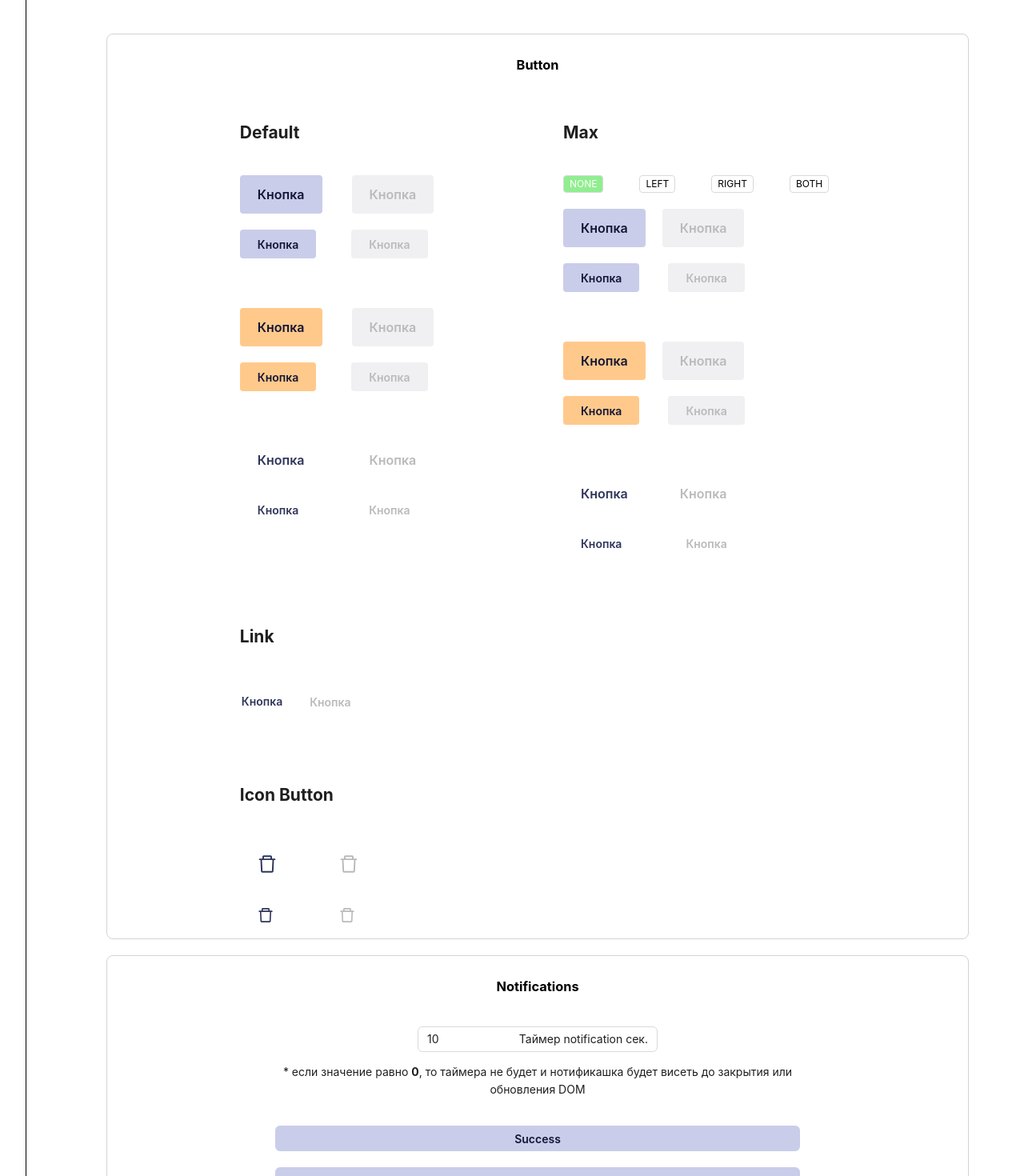
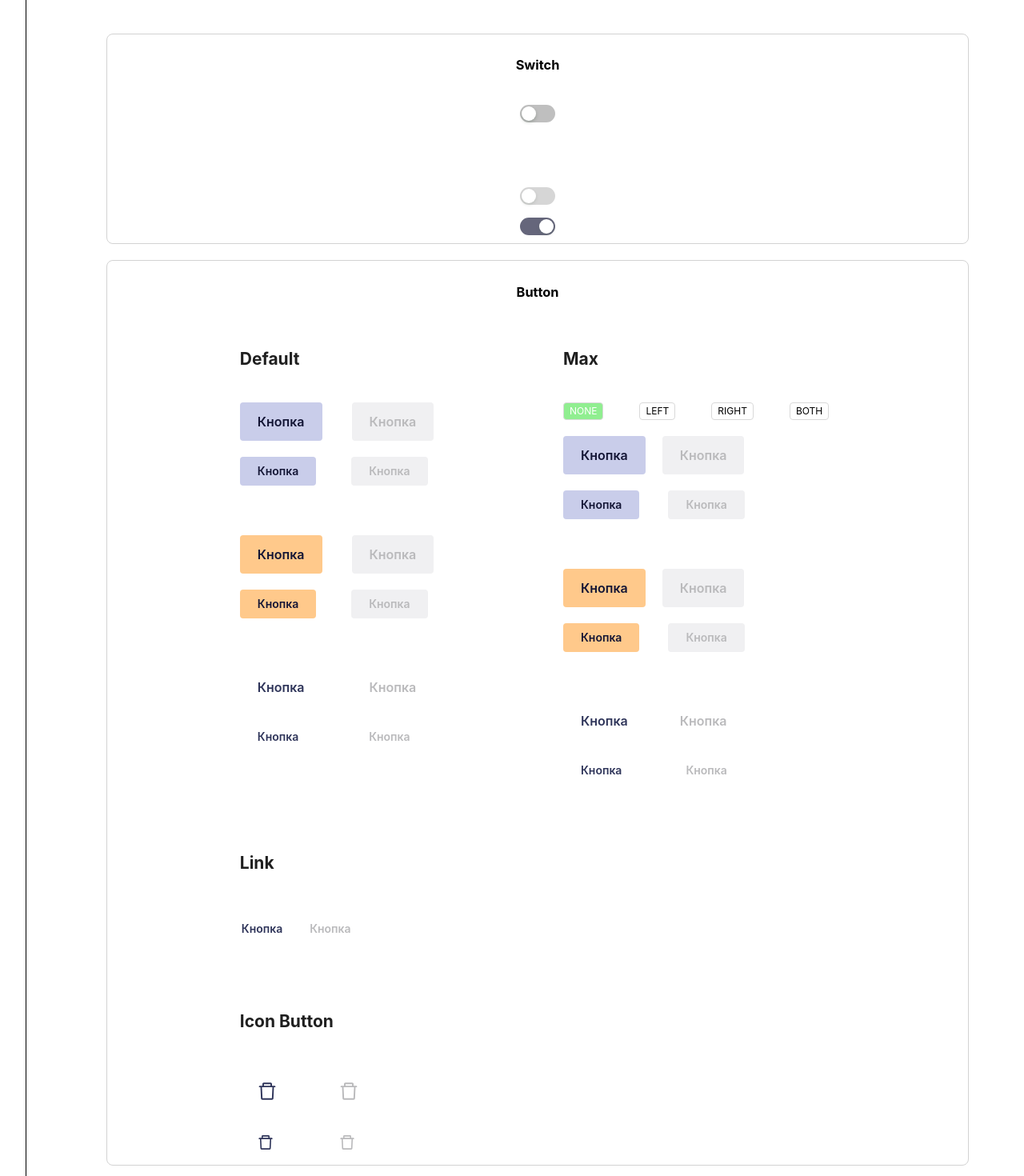
Before and after one commit to KorshunovNick/ant-design-system, a React (Vite) app: page / in a window 1280 px wide. Shown: the part 380-1850 px from the top of the page at 80% size. Built offline with nearby package versions, Linux system fonts and the light colour scheme.

Commit message:
Добавил switch

```diff
--- a/src/DesignComponents/DesignComponents.tsx
+++ b/src/DesignComponents/DesignComponents.tsx
@@ -28,6 +28,7 @@ import { Tokens } from './designTokens/Tokens.types.js';
 import { joyDeckTokens } from './designTokens/tokens/joyDeckTokens.js';
 import ButtonCard from './components/Button/ButtonCard.js';
 import NotificationBox from './components/Notification/NotificationBox.js';
+import SwitchBox from './components/Switch/SwitchBox.js';
 
 const themeObject: Record<string, Tokens> = {
   crmTokens,
@@ -77,12 +78,16 @@ const DesignComponents = () => {
         gap={20}
         style={{ padding: 100, border: '1px solid black' }}
       >
+        <WrapperComponent title={'Switch'}>
+          <SwitchBox />
+        </WrapperComponent>
         <WrapperComponent title={'Button'}>
           <ButtonCard />
         </WrapperComponent>
         <WrapperComponent title={'Notifications'}>
           <NotificationBox />
         </WrapperComponent>
+
         <WrapperComponent title={'Card'}>
           <Card title="Card" style={{ width: 300 }}>
             <p>Card content</p>
@@ -198,9 +203,7 @@ const DesignComponents = () => {
         <WrapperComponent title={'Tag'}>
           <Tag color="blue">Tag</Tag>
         </WrapperComponent>
-        <WrapperComponent title={'Switch'}>
-          <Switch defaultChecked />
-        </WrapperComponent>
+
         <WrapperComponent title={'Dropdown'}>
           <Dropdown overlay={<Menu>Dropdown menu</Menu>}>
             <Button>Dropdown</Button>
--- a/src/DesignComponents/components/Button/ButtonCard.tsx
+++ b/src/DesignComponents/components/Button/ButtonCard.tsx
@@ -3,43 +3,11 @@ import { Button, ButtonProps, Flex, FlexProps, Tag } from 'antd';
 import { SearchOutlined } from '@ant-design/icons';
 import { DeleteOutlined } from '@ant-design/icons';
 import stl from './ButtonCard.module.scss';
-
-const ButtonFlexContainer = ({
-  children,
-  ...props
-}: PropsWithChildren & FlexProps) => {
-  return (
-    <Flex gap={props.gap ?? 62} vertical>
-      {children}
-    </Flex>
-  );
-};
-
-const ButtonFlexCol = ({
-  children,
-  ...props
-}: PropsWithChildren & FlexProps) => {
-  return (
-    <Flex gap={props.gap ?? 20} vertical>
-      {children}
-    </Flex>
-  );
-};
-
-const ButtonFlexRow = ({
-  children,
-  ...props
-}: PropsWithChildren & FlexProps) => {
-  return (
-    <Flex
-      gap={props.gap ?? 37}
-      justify="space-between"
-      style={props.style ?? { width: 'fit-content' }}
-    >
-      {children}
-    </Flex>
-  );
-};
+import {
+  FlexCol,
+  FlexContainer,
+  FlexRow,
+} from '../FlexContainers/FlexContainers';
 
 const ButtonCard = () => {
   const [iconPosition, setIconPosition] = useState<
@@ -71,46 +39,46 @@ const ButtonCard = () => {
 
   return (
     <div className={stl.container}>
-      <ButtonFlexContainer className={stl.default}>
-        <ButtonFlexCol>
+      <FlexContainer className={stl.default}>
+        <FlexCol>
           <h2 style={{ textAlign: 'start' }}>Default</h2>
-          <ButtonFlexRow>
+          <FlexRow>
             {LargeButton()}
             {LargeButton({ disabled: true })}
-          </ButtonFlexRow>
-          <ButtonFlexRow gap={44}>
+          </FlexRow>
+          <FlexRow gap={44}>
             {SmallButton()}
             {SmallButton({ disabled: true })}
-          </ButtonFlexRow>
-        </ButtonFlexCol>
+          </FlexRow>
+        </FlexCol>
 
-        <ButtonFlexCol>
-          <ButtonFlexRow>
+        <FlexCol>
+          <FlexRow>
             {LargeButton({ type: 'primary' })}
             {LargeButton({ disabled: true, type: 'primary' })}
-          </ButtonFlexRow>
-          <ButtonFlexRow gap={44}>
+          </FlexRow>
+          <FlexRow gap={44}>
             {SmallButton({ type: 'primary' })}
             {SmallButton({ disabled: true, type: 'primary' })}
-          </ButtonFlexRow>
-        </ButtonFlexCol>
+          </FlexRow>
+        </FlexCol>
 
-        <ButtonFlexCol>
-          <ButtonFlexRow>
+        <FlexCol>
+          <FlexRow>
             {LargeButton({ type: 'link' })}
             {LargeButton({ disabled: true, type: 'link' })}
-          </ButtonFlexRow>
-          <ButtonFlexRow gap={44}>
+          </FlexRow>
+          <FlexRow gap={44}>
             {SmallButton({ type: 'link' })}
             {SmallButton({ disabled: true, type: 'link' })}
-          </ButtonFlexRow>
-        </ButtonFlexCol>
-      </ButtonFlexContainer>
+          </FlexRow>
+        </FlexCol>
+      </FlexContainer>
 
-      <ButtonFlexContainer className={stl.max}>
-        <ButtonFlexCol>
+      <FlexContainer className={stl.max}>
+        <FlexCol>
           <h2 style={{ textAlign: 'start' }}>Max</h2>
-          <ButtonFlexRow>
+          <FlexRow>
             <Tag
               onClick={() => setIconPosition('none')}
               style={{
@@ -155,56 +123,56 @@ const ButtonCard = () => {
             >
               BOTH
             </Tag>
-          </ButtonFlexRow>
-          <ButtonFlexRow gap={21}>
+          </FlexRow>
+          <FlexRow gap={21}>
             {LargeButton({}, true)}
             {LargeButton({ disabled: true }, true)}
-          </ButtonFlexRow>
-          <ButtonFlexRow gap={36}>
+          </FlexRow>
+          <FlexRow gap={36}>
             {SmallButton({}, true)}
             {SmallButton({ disabled: true }, true)}
-          </ButtonFlexRow>
-        </ButtonFlexCol>
+          </FlexRow>
+        </FlexCol>
 
-        <ButtonFlexCol>
-          <ButtonFlexRow gap={21}>
+        <FlexCol>
+          <FlexRow gap={21}>
             {LargeButton({ type: 'primary' }, true)}
             {LargeButton({ disabled: true, type: 'primary' }, true)}
-          </ButtonFlexRow>
-          <ButtonFlexRow gap={36}>
+          </FlexRow>
+          <FlexRow gap={36}>
             {SmallButton({ type: 'primary' }, true)}
             {SmallButton({ disabled: true, type: 'primary' }, true)}
-          </ButtonFlexRow>
-        </ButtonFlexCol>
+          </FlexRow>
+        </FlexCol>
 
-        <ButtonFlexCol>
-          <ButtonFlexRow gap={21}>
+        <FlexCol>
+          <FlexRow gap={21}>
             {LargeButton({ type: 'link' }, true)}
             {LargeButton({ disabled: true, type: 'link' }, true)}
-          </ButtonFlexRow>
-          <ButtonFlexRow gap={36}>
+          </FlexRow>
+          <FlexRow gap={36}>
             {SmallButton({ type: 'link' }, true)}
             {SmallButton({ disabled: true, type: 'link' }, true)}
-          </ButtonFlexRow>
-        </ButtonFlexCol>
-      </ButtonFlexContainer>
+          </FlexRow>
+        </FlexCol>
+      </FlexContainer>
 
-      <ButtonFlexContainer gap={30} className={stl.links}>
+      <FlexContainer gap={30} className={stl.links}>
         <h2 style={{ textAlign: 'start' }}>Link</h2>
-        <ButtonFlexRow gap={30}>
+        <FlexRow gap={30}>
           {SmallButton({ type: 'link', href: '/', style: { padding: 0 } })}
           {SmallButton({ disabled: true, type: 'link', style: { padding: 0 } })}
-        </ButtonFlexRow>
-      </ButtonFlexContainer>
+        </FlexRow>
+      </FlexContainer>
 
-      <ButtonFlexContainer>
+      <FlexContainer>
         <> </>
-      </ButtonFlexContainer>
+      </FlexContainer>
 
-      <ButtonFlexContainer gap={30} className={stl.icons}>
+      <FlexContainer gap={30} className={stl.icons}>
         <h2 style={{ textAlign: 'start' }}>Icon Button</h2>
-        <ButtonFlexCol gap={22}>
-          <ButtonFlexRow gap={26}>
+        <FlexCol gap={22}>
+          <FlexRow gap={26}>
             {LargeButton({
               type: 'link',
               icon: <DeleteOutlined size={24} />,
@@ -218,8 +186,8 @@ const ButtonCard = () => {
               children: '',
               style: { fontSize: 24 },
             })}
-          </ButtonFlexRow>
-          <ButtonFlexRow gap={30}>
+          </FlexRow>
+          <FlexRow gap={30}>
             {SmallButton({
               type: 'link',
               icon: <DeleteOutlined size={20} />,
@@ -233,9 +201,9 @@ const ButtonCard = () => {
               style: { fontSize: 20 },
               disabled: true,
             })}
-          </ButtonFlexRow>
-        </ButtonFlexCol>
-      </ButtonFlexContainer>
+          </FlexRow>
+        </FlexCol>
+      </FlexContainer>
     </div>
   );
 };
--- /dev/null
+++ b/src/DesignComponents/components/FlexContainers/FlexContainers.tsx
@@ -0,0 +1,39 @@
+import { Flex, FlexProps } from 'antd';
+import { PropsWithChildren } from 'react';
+
+export const FlexContainer = ({
+  children,
+  ...props
+}: PropsWithChildren & FlexProps) => {
+  return (
+    <Flex gap={props.gap ?? 62} vertical>
+      {children}
+    </Flex>
+  );
+};
+
+export const FlexCol = ({
+  children,
+  ...props
+}: PropsWithChildren & FlexProps) => {
+  return (
+    <Flex gap={props.gap ?? 20} vertical>
+      {children}
+    </Flex>
+  );
+};
+
+export const FlexRow = ({
+  children,
+  ...props
+}: PropsWithChildren & FlexProps) => {
+  return (
+    <Flex
+      gap={props.gap ?? 37}
+      justify="space-between"
+      style={props.style ?? { width: 'fit-content' }}
+    >
+      {children}
+    </Flex>
+  );
+};
--- /dev/null
+++ b/src/DesignComponents/components/Switch/SwitchBox.tsx
@@ -0,0 +1,18 @@
+import { Switch } from 'antd';
+import { FlexCol } from '../FlexContainers/FlexContainers';
+
+const SwitchBox = () => {
+  return (
+    <div style={{ maxWidth: 44 }}>
+      <FlexCol gap={81}>
+        <Switch />
+        <FlexCol gap={16}>
+          <Switch disabled />
+          <Switch defaultChecked disabled />
+        </FlexCol>
+      </FlexCol>
+    </div>
+  );
+};
+
+export default SwitchBox;
--- a/src/DesignComponents/designTokens/parseDesignTokens.ts
+++ b/src/DesignComponents/designTokens/parseDesignTokens.ts
@@ -61,7 +61,7 @@ export function parseDesignTokens(tokens: Tokens) {
         }
       }
       // Вот тут можно поменять имя, а после смотреть в консоли
-      if (themeKey === 'Notification') {
+      if (themeKey === 'Switch') {
         currentTokens.push(`${token}: '${resultValue}' `);
       }
 
--- a/src/MyTestingComponents/HoverCards/TestComponent.tsx
+++ b/src/MyTestingComponents/HoverCards/TestComponent.tsx
@@ -1,6 +1,7 @@
 import React from 'react';
-import { ConfigProvider, DatePicker, Drawer } from 'antd';
+import { ConfigProvider, DatePicker, Drawer, Switch } from 'antd';
 import NotificationBox from '../../DesignComponents/components/Notification/NotificationBox';
+import SwitchBox from '../../DesignComponents/components/Switch/SwitchBox';
 
 const TestComponent = () => {
   return (
@@ -8,37 +9,22 @@ const TestComponent = () => {
       theme={{
         components: {
           // имя комопонента
-          Notification: {
+          Switch: {
             // свойства компонента
-            width: '420px',
-            fontSize: 14,
-            fontSizeLG: 16,
-            // lineHeight: '20px',
-            // lineHeightLG: '22px',
-            colorError: '#ff6643',
-            // colorinfo: '#237fcf',
-            colorSuccess: '#4cbb43',
-            colorWarning: '#ffb966',
-            colorText: '#131535',
-            colorTextHeading: '#131535',
-            colorIcon: '#131535',
-            colorIconHover: '#2f355a',
-            paddingMD: 16,
-            paddingContentHorizontalLG: 16,
-            colorBgElevated: '#ffffff',
-            borderRadius: 4,
-            marginXXS: 4,
-            fontFamily: 'Nunito',
-            // fontWeight: 500,
-            controlInteractiveSize: 16,
-            boxShadow:
-              '0 6px 16px 0 rgba(0, 0, 0, 0.08), 0 3px 6px -4px rgba(0, 0, 0, 0.12), 0 9px 28px 8px rgba(0, 0, 0, 0.05)',
+            handleBg: '#ffffff',
+            handleSize: 18,
+            trackHeight: 22,
+            trackMinWidth: 44,
+            trackPadding: 2,
+            colorPrimary: '#131535',
+            colorPrimaryHover: '#2f355a',
+            innerMaxMargin: 24,
           },
         },
       }}
     >
       {/**твой компонент */}
-      <NotificationBox />
+      <SwitchBox />
     </ConfigProvider>
   );
 };
```
